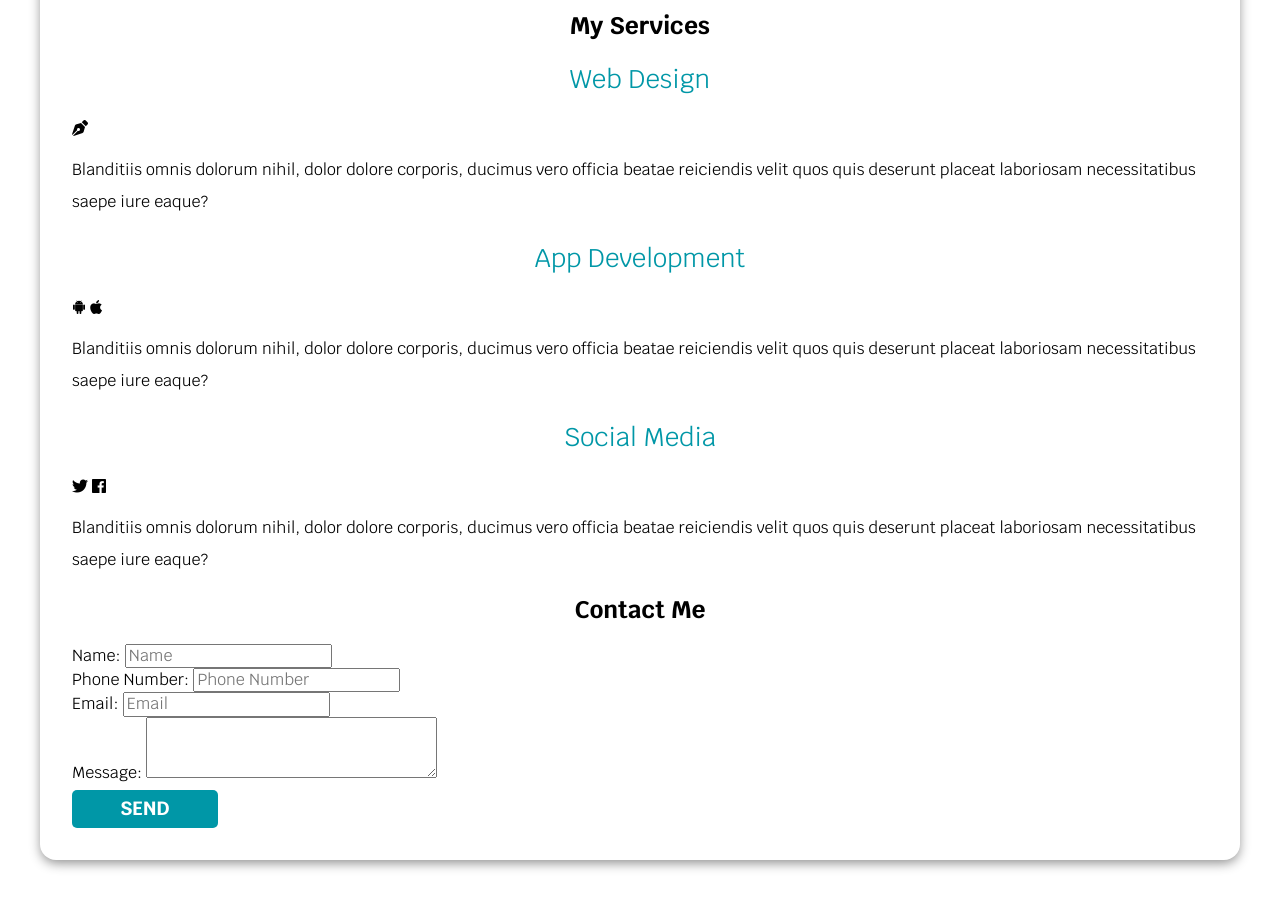
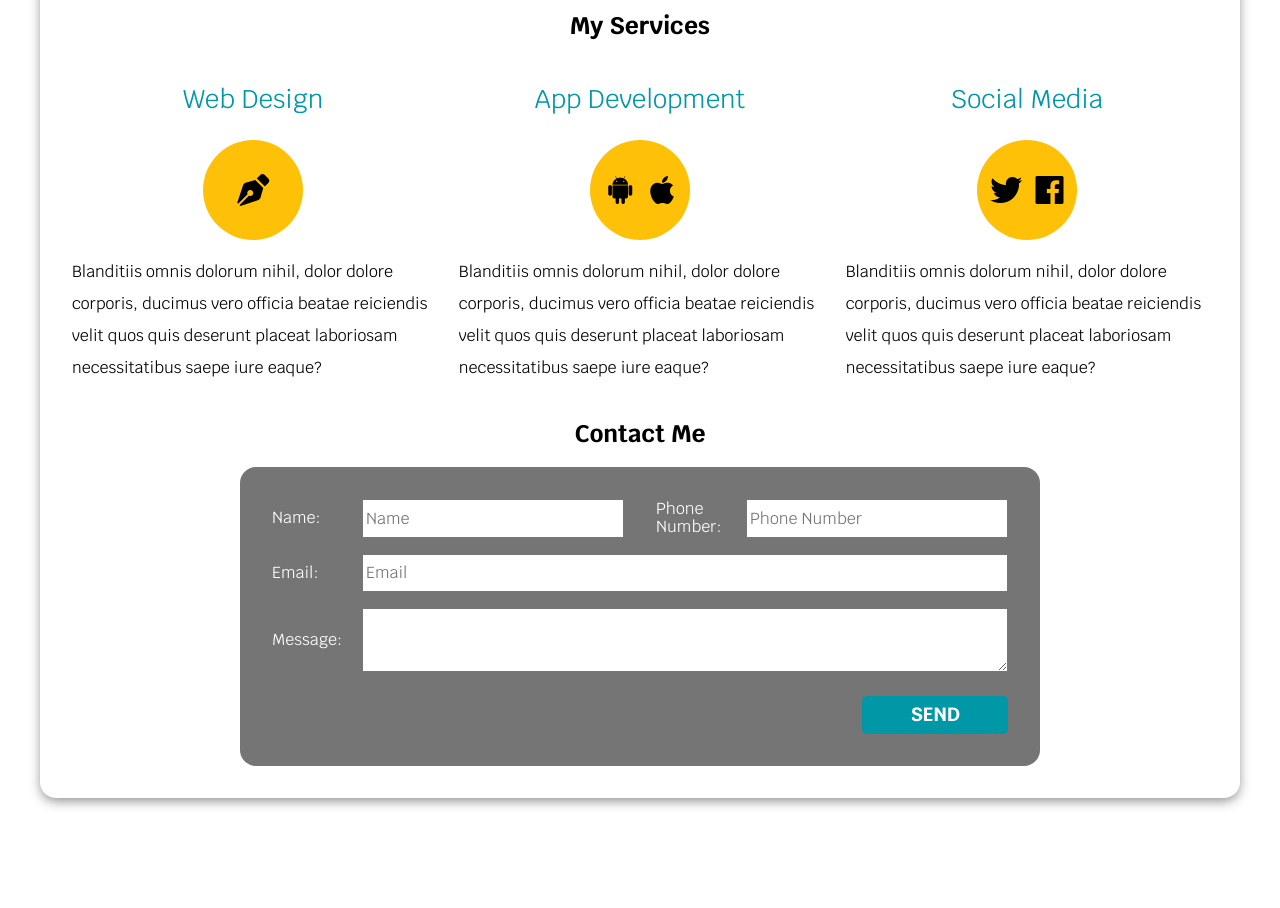
Before and after one commit to rusteauG/Flex_1, a plain HTML site: page freelancer_flexbox_start/index.html in a window 1280 px wide. Shown: the part 580-1488 px from the top of the page. After the commit the page ends 1426 px from the top, so only its background shows below. Drawn offline with nearby package versions, Linux system fonts and the light colour scheme.

Commit message:
complete

```diff
--- a/freelancer_flexbox_start/css/style.css
+++ b/freelancer_flexbox_start/css/style.css
@@ -121,3 +121,81 @@ h3 {
 p {
 	line-height: 2;
 }
+
+@media (min-width: 768px) {
+	.services-container {
+		display: flex;
+		justify-content: space-between;
+	}
+	.service {
+		flex: 0 0 calc(33.3% - 1rem);
+	}
+}
+.service {
+	display: flex;
+	flex-direction: column;
+	align-items: center;
+}
+.icons {
+	height: 100px;
+	width: 100px;
+	display: flex;
+	background-color: var(--primary);
+	border-radius: 50%;
+	align-items: center;
+	justify-content: space-evenly;
+}
+.icons i {
+	font-size: 2rem;
+}
+
+/* Form */
+
+form {
+	background-color: var(--gray);
+	padding: 2rem;
+	border-radius: 1rem;
+}
+
+@media (min-width: 768px) {
+	form {
+		max-width: 800px;
+		margin: 0 auto;
+	}
+
+	.form-container {
+		display: flex;
+		justify-content: space-between;
+		flex-wrap: wrap;
+	}
+	.field {
+		flex: 0 0 calc(50% - 1rem);
+	}
+}
+
+.field {
+	display: flex;
+	margin-bottom: 1rem;
+	align-items: center;
+}
+.field label {
+	flex: 0 0 90px;
+	color: var(--white);
+}
+.field input[type="text"],
+.field input[type="tel"],
+.field input[type="mail"],
+.field textarea {
+	flex: 1;
+	height: 2.4rem;
+}
+.w-100 {
+	flex: 0 0 100%;
+}
+.field textarea {
+	height: 4rem;
+}
+.submit-form {
+	display: flex;
+	justify-content: flex-end;
+}
```
